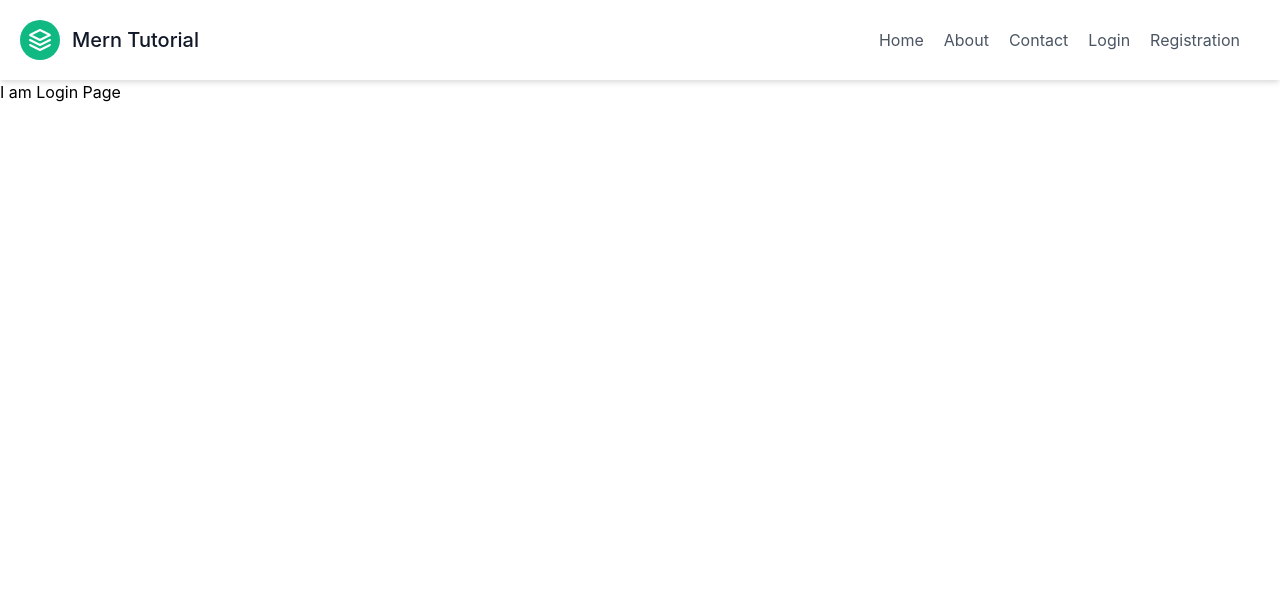
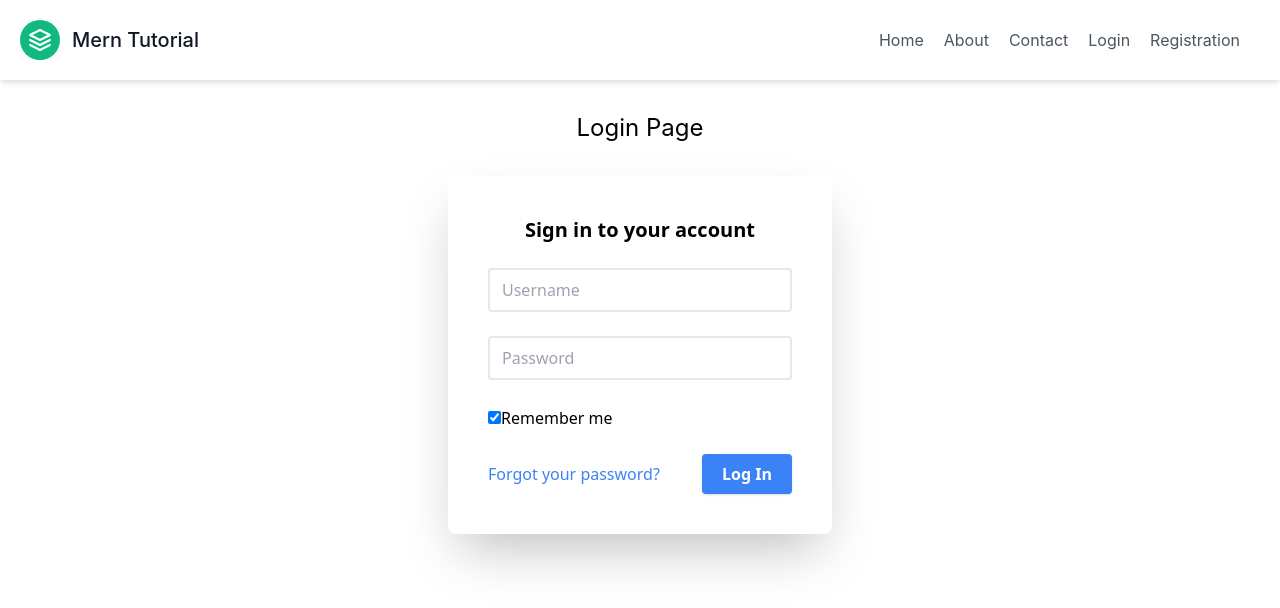
Before and after one commit to Shamimrahman/MERN-PROJECT, a React (Create React App) app in the folder frontend/: page /login in a window 1280 px wide. Shown: the top 608 px of the page. Built offline with nearby package versions, Linux system fonts and the light colour scheme.

Commit message:
Login Page Added

```diff
--- a/frontend/src/Components/Home.jsx
+++ b/frontend/src/Components/Home.jsx
@@ -18,8 +18,8 @@ function Home() {
         <Link to='/registration'><button className="ml-4 inline-flex text-gray-700 bg-gray-100 border-0 py-2 px-6 focus:outline-none hover:bg-gray-200 rounded text-lg">Register</button></Link>
       </div>
     </div>
-    <div className="lg:max-w-lg lg:w-full md:w-1/2 w-5/6">
-      <img className="object-cover object-center rounded" alt="hero" src="https://www.kyleads.com/wp-content/uploads/2018/12/Customer-service.gif"/>
+    <div className="lg:max-w-lg lg:w-full overflow-y-hidden md:w-1/2 w-5/6 mt-3">
+      <img className="object-cover object-center rounded" alt="hero" src="https://www.qad.com/blog/wp-content/uploads/2015/11/animated_Handshake_loop2.gif"/>
     </div>
   </div>
 </section>
--- a/frontend/src/Components/Login.jsx
+++ b/frontend/src/Components/Login.jsx
@@ -5,8 +5,38 @@ function Login() {
     return (
         <div>
         <Navbar></Navbar>
-            <h1>I am Login Page</h1>
+        <h1 className='text-center text-2xl mt-8'>Login Page</h1>
+
+        <div class="font-sans min-h-screen antialiased mt-8">
+    <div class="flex flex-col justify-center sm:w-96 sm:m-auto mx-5 space-y-8">
+      <form action="#">
+        <div class="flex flex-col bg-white p-10 rounded-lg shadow-2xl space-y-6">
+          <h1 class="font-bold text-xl text-center">Sign in to your account</h1>
+
+          <div class="flex flex-col space-y-1">
+            <input type="text" name="username" id="username" class="border-2 rounded px-3 py-2 w-full focus:outline-none focus:border-blue-400 focus:shadow" placeholder="Username" />
+          </div>
+
+          <div class="flex flex-col space-y-1">
+            <input type="password" name="password" id="password" class="border-2 rounded px-3 py-2 w-full focus:outline-none focus:border-blue-400 focus:shadow" placeholder="Password" />
+          </div>
+
+          <div class="relative">
+            <input type="checkbox" name="remember" id="remember" checked class="inline-block align-middle" />
+            <label class="inline-block align-middle" for="remember">Remember me</label>
+          </div>
+
+          <div class="flex flex-col-reverse sm:flex-row sm:justify-between items-center">
+            <a href="#" class="inline-block text-blue-500 hover:text-blue-800 hover:underline">Forgot your password?</a>
+            <button type="submit" class="bg-blue-500 text-white font-bold px-5 py-2 rounded focus:outline-none shadow hover:bg-blue-700 transition-colors">Log In</button>
+          </div>
         </div>
+      </form>
+
+    </div>
+  </div>
+
+</div>
     )
 }
 
```
